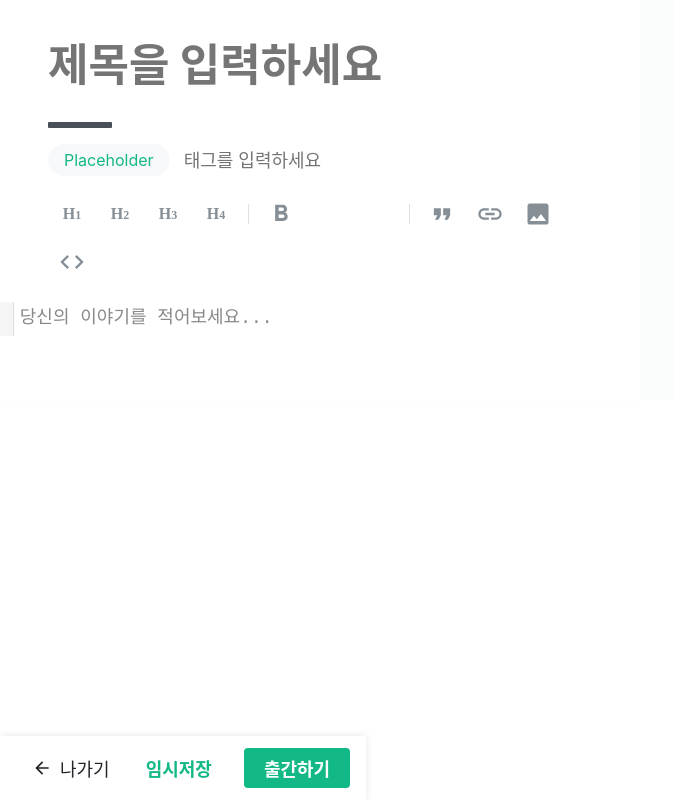
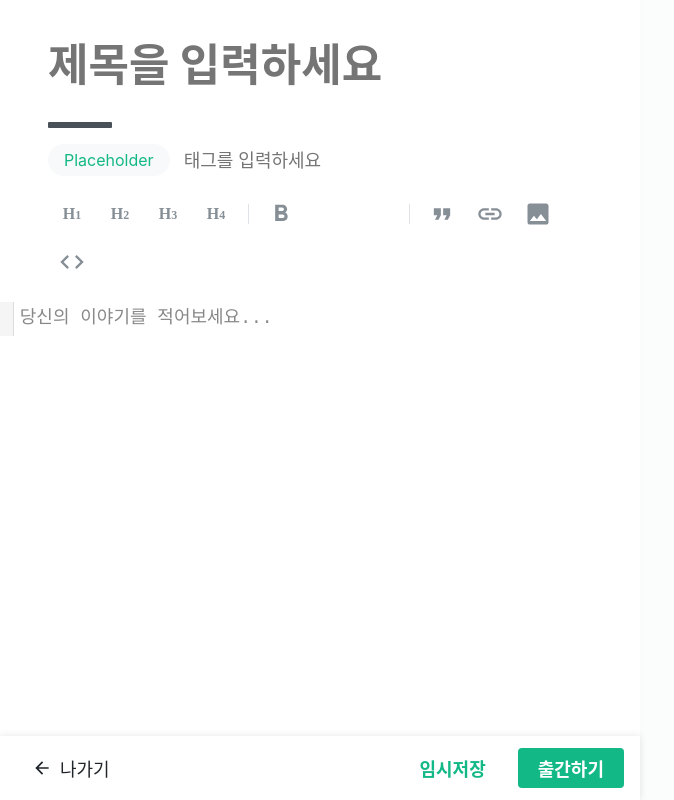
Before and after one commit to velog-copy/velog-copy-web, a React (Create React App) app: page /write in a window 1280 px wide. Shown: the whole page, without its empty margins (0-674 px from the left). Built offline with nearby package versions, Linux system fonts and the light colour scheme; some icons are missing.

Commit message:
style : 쓰기 페이지 스크롤 적용

```diff
--- a/package.json
+++ b/package.json
@@ -15,6 +15,7 @@
     "react-router-dom": "^7.8.0",
     "react-scripts": "5.0.1",
     "rehype-katex": "^7.0.1",
+    "rehype-raw": "^7.0.0",
     "remark-gfm": "^4.0.1",
     "remark-math": "^6.0.0",
     "web-vitals": "^2.1.4"
--- a/src/pages/WritePage.jsx
+++ b/src/pages/WritePage.jsx
@@ -1,6 +1,7 @@
 import React, { useState, useEffect, useCallback } from 'react';
 import { useParams } from 'react-router-dom';
 import ReactMarkdown from "react-markdown";
+import rehypeRaw from "rehype-raw";
 import remarkGfm from "remark-gfm";
 import remarkMath from "remark-math";
 import rehypeKatex from "rehype-katex";
@@ -59,8 +60,8 @@ function WritePage() {
         <div className={styles.WriteRight}>
           <div className={styles.WritePreview}>
             <h1 className={styles.WriteTitle}>{title}</h1>
-            <div className={`${styles.WriteContents} ${styles.linebreak}`}>
-              <ReactMarkdown remarkPlugins={[remarkGfm, remarkMath]} rehypePlugins={[rehypeKatex]}>{content}</ReactMarkdown>
+            <div className={styles.WriteContents}>
+              <ReactMarkdown components={{p({ children }) { return <p className={styles.linebreak}>{children}</p>; }}} remarkPlugins={[remarkGfm, remarkMath]} rehypePlugins={[rehypeRaw, rehypeKatex]}>{content}</ReactMarkdown>
             </div>
           </div>
         </div>
--- a/src/pages/WritePage.module.css
+++ b/src/pages/WritePage.module.css
@@ -30,6 +30,7 @@
 }
 
 .WritePreview {
+    max-height: 100vh;
     word-break: break-word;
     padding: 3rem;
     flex: 1 1 0%;
@@ -52,17 +53,17 @@
 }
 
 .linebreak {
-  white-space: pre-wrap;
+    white-space: pre-wrap;
 }
 
 .CodeBox {
-    height: 100%;
+    height: 100vh;
     display: flex;
     flex-direction: column;
     position: relative;
     & .CodeWrapper {
+        height: 100vh;
         min-height: 0px;
-        padding-bottom: 4rem;
         flex: 1 1 0%;
         display: flex;
         flex-direction: column;
@@ -83,6 +84,7 @@
     line-height: 1.5;
     color: var(--text1);
     font-family: "Fira Mono", monospace;
+    overflow: scroll;
 }
 
 .Topbox {
@@ -154,8 +156,6 @@
 }
 
 .Toolbar {
-    position: fixed;
-    bottom: 0px;
     z-index: 10;
 }
 
```
Also changed, not shown: 1 other file (tests, documents, lock files or other folders).
